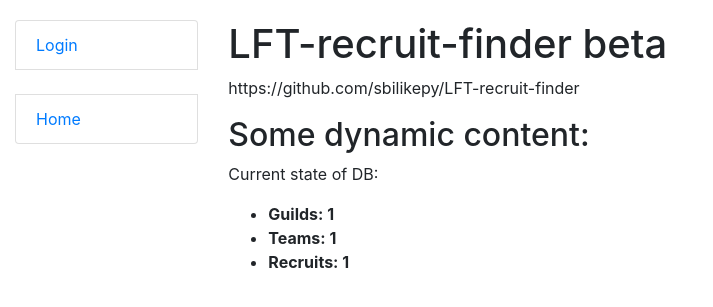
After one commit to sbilikepy/LFT-recruit-finder, a Django app: template templates/LFTplatform/index.html in a window 1280 px wide. The commit adds this page. Shown: the top 307 px of the page, without its empty margins (0-713 px from the left). Run offline with Django 5.2, Linux system fonts and the light colour scheme; the template is opened without the code that fills it: most values are stand-ins (such as "Sample title", 1, 10 or a date in 2020).

Commit message:
index.html + view update. counters has been added

```diff
--- /dev/null
+++ b/templates/LFTplatform/index.html
@@ -0,0 +1,16 @@
+{% extends "base.html" %}
+
+{% block content %}
+  <h1>LFT-recruit-finder beta
+  </h1>
+  <p>https://github.com/sbilikepy/LFT-recruit-finder</p>
+  <h2>Some dynamic content:</h2>
+  <p>Current state of DB:</p>
+  <ul>
+    <li><strong>Guilds: {{ guilds_count }}</strong></li>
+    <li><strong>Teams: {{ teams_count }}</strong></li>
+    <li><strong>Recruits: {{ recruits_count }}</strong></li>
+
+  </ul>
+
+{% endblock %}
--- a/templates/registration/login.html
+++ b/templates/registration/login.html
@@ -9,9 +9,9 @@
 
 <h1>Login</h1>
 
-{% if next %}
-  <p>Please login to see this page.</p>
-{% endif %}
+{#{% if next %}#}
+{#  <p>Please login to see this page.</p>#}
+{#{% endif %}#}
 
 <form method="post" action="{% url 'login' %}">
   {% csrf_token %}
```
Also changed, not shown: LFTplatform/views.py (+15 -6 lines).
